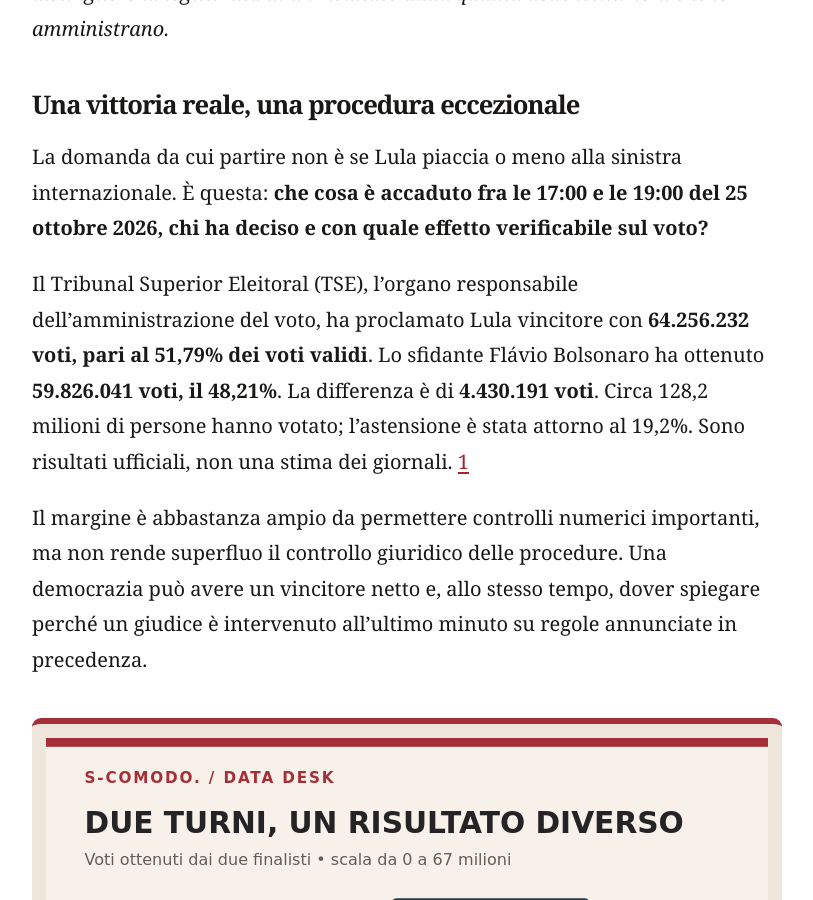
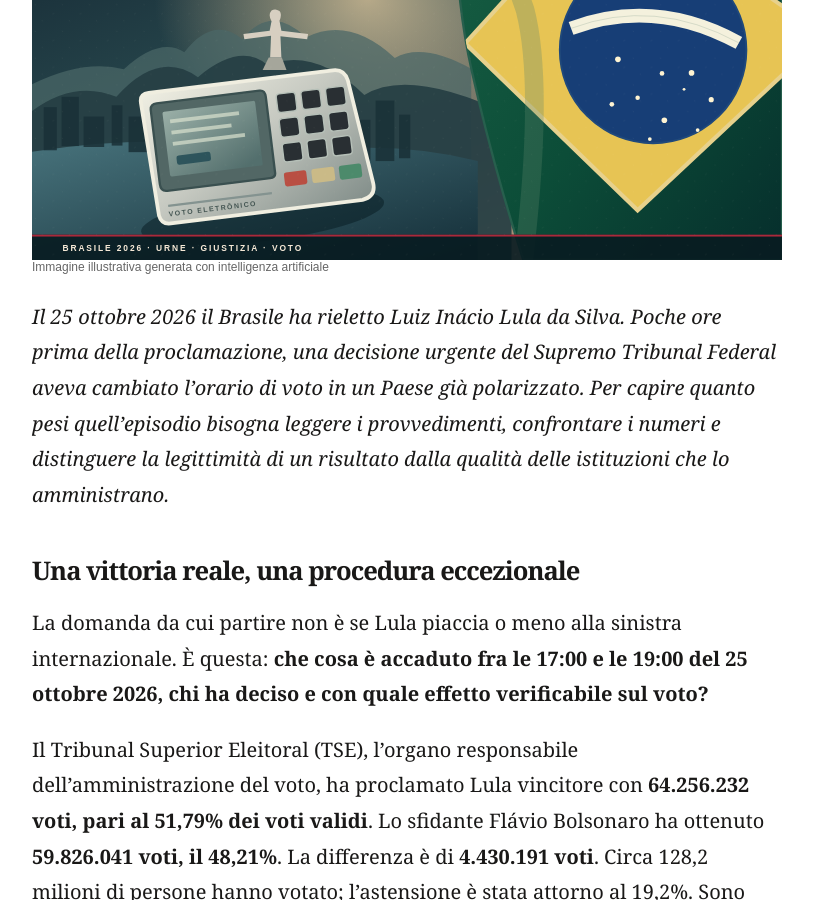
Before and after one commit to manzo8b/s-comodo, a Jekyll site: the page built from _posts/2026-10-28-brasile-2026-urne-giudice-legittimita.md, in a window 1280 px wide and 900 px high, scrolled down 887 px. Shown: the whole window, without its empty margins (233-1046 px from the left). Built offline with Jekyll 4.4.1, drawn with Linux system fonts in a browser that asks for light colours; some of the changed lines change nothing that is shown.

Commit message:
Fix SC011 cover with original Brazil-specific illustration

```diff
--- a/_posts/2026-10-28-brasile-2026-urne-giudice-legittimita.md
+++ b/_posts/2026-10-28-brasile-2026-urne-giudice-legittimita.md
@@ -18,8 +18,8 @@ reviewed: true
 ai_assisted: true
 ai_disclosure: "Inchiesta elaborata con il supporto dell’intelligenza artificiale, basata su atti, statistiche e fonti giornalistiche elencate. Le sei infografiche sono elaborazioni originali; la redazione distingue fatti, ipotesi e giudizi. Versione approvata dal curatore editoriale il 28 ottobre 2026; restano dichiarati i limiti delle verifiche, con possibilità di rettifiche documentate."
 reading_minutes: 47
-image: null
-image_alt: ''
+image: /assets/images/sc011-brasile-voto-e-giustizia.svg
+image_alt: "Illustrazione editoriale del Brasile con bandiera, profilo di Rio de Janeiro e urna elettronica: rappresentazione simbolica, non una fotografia di un evento reale."
 corrections: []
 sources:
 - author: Tribunal Superior Eleitoral
```
